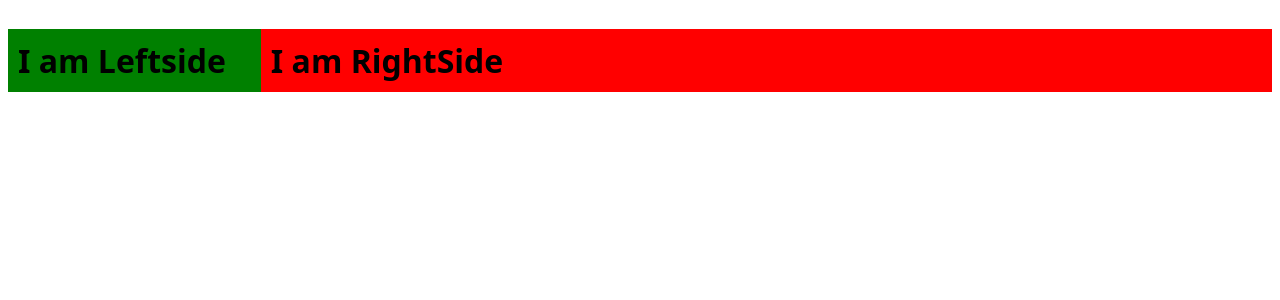
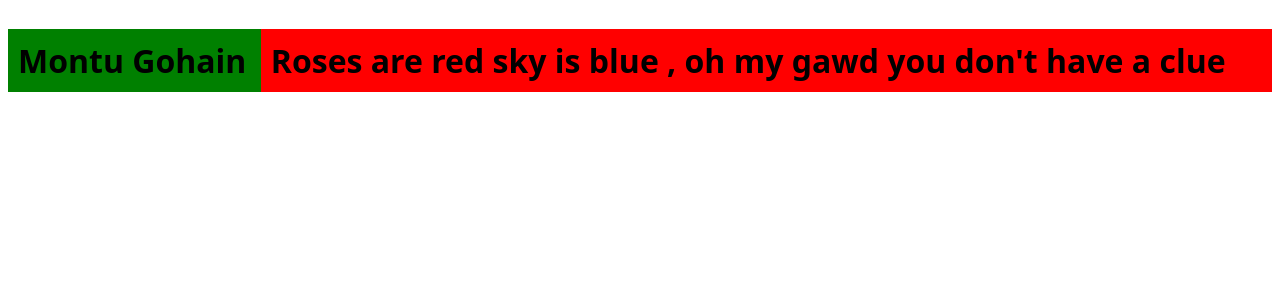
Before and after one commit to Montu-Gohain/react-design-patterns, a React (Vite) app: page / in a window 1280 px wide. Shown: the top 300 px of the page. Built offline with nearby package versions, Linux system fonts and the light colour scheme.

Commit message:
Passsing props in the split components at top level

```diff
--- a/src/App.jsx
+++ b/src/App.jsx
@@ -1,26 +1,24 @@
+/* eslint-disable react/prop-types */
 import SplitScreen from "./SplitScreen";
 
-const LeftComponent = () => {
-  return (
-    <h1 style={{ backgroundColor: "green", padding: 10 }}>I am Leftside</h1>
-  );
+const LeftComponent = ({ username }) => {
+  return <h1 style={{ backgroundColor: "green", padding: 10 }}>{username}</h1>;
 };
 
-const RightComponent = () => {
-  return (
-    <h1 style={{ backgroundColor: "red", padding: 10 }}>I am RightSide</h1>
-  );
+const RightComponent = ({ quote }) => {
+  return <h1 style={{ backgroundColor: "red", padding: 10 }}>{quote}</h1>;
 };
 
 const App = () => {
   return (
     <div>
       <SplitScreen
-        left={LeftComponent}
-        right={RightComponent}
         leftWeight={2} //Over-riding the default values.
         rightWeight={8}
-      />
+      >
+        <LeftComponent username="Montu Gohain" />
+        <RightComponent quote="Roses are red sky is blue , oh my gawd you don't have a clue" />
+      </SplitScreen>
     </div>
   );
 };
--- a/src/SplitScreen.jsx
+++ b/src/SplitScreen.jsx
@@ -2,20 +2,12 @@
 
 import styled from "styled-components";
 
-const SplitScreen = ({
-  left: Left,
-  right: Right,
-  leftWeight = 1,
-  rightWeight = 3,
-}) => {
+const SplitScreen = ({ children, leftWeight = 1, rightWeight = 3 }) => {
+  const [left, right] = children; // Here left and right became elements not components.
   return (
     <Wrapper>
-      <SideWrapper weight={leftWeight}>
-        <Left />
-      </SideWrapper>
-      <SideWrapper weight={rightWeight}>
-        <Right />
-      </SideWrapper>
+      <SideWrapper weight={leftWeight}>{left}</SideWrapper>
+      <SideWrapper weight={rightWeight}>{right}</SideWrapper>
     </Wrapper>
   );
 };
```
